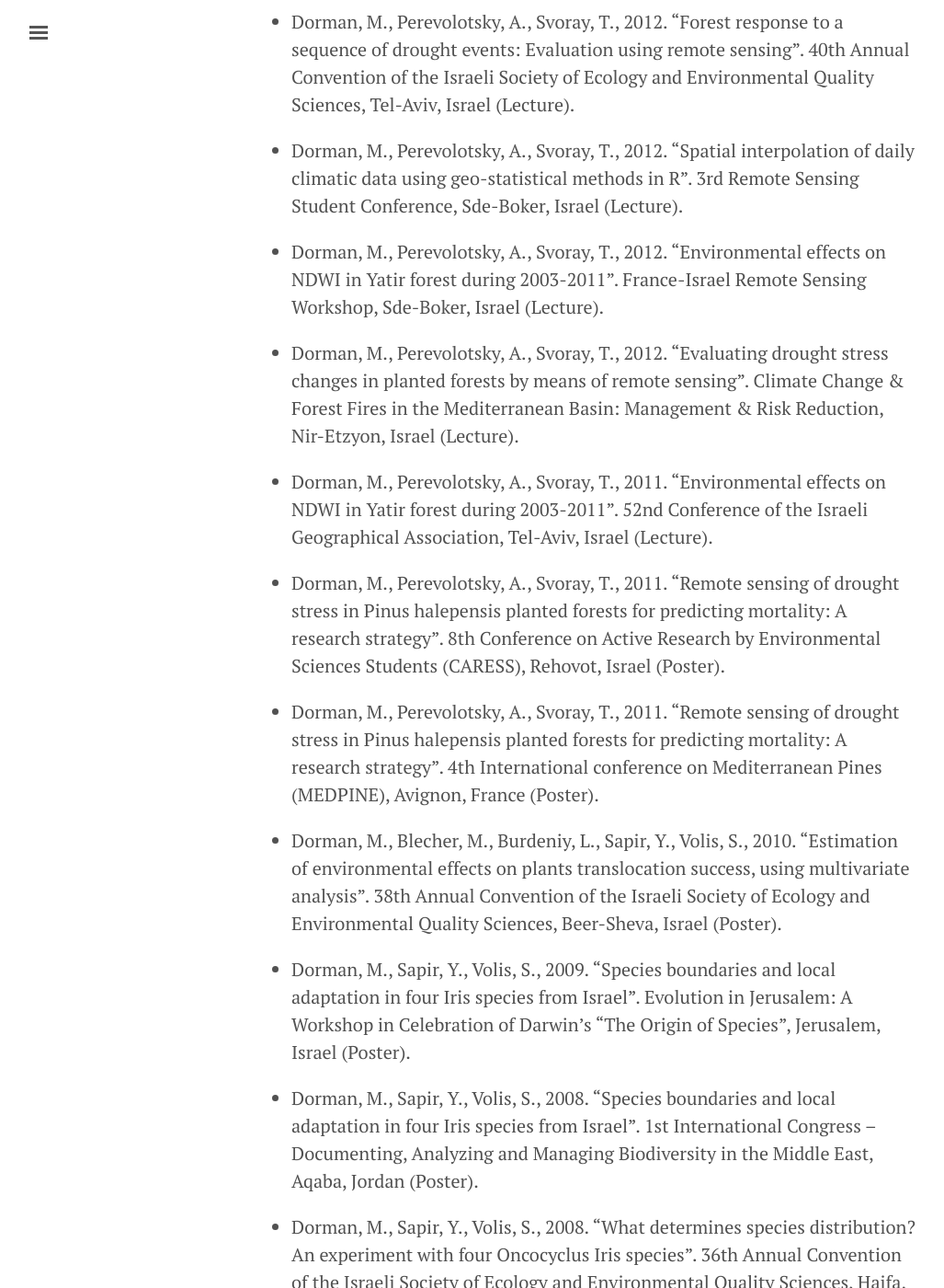
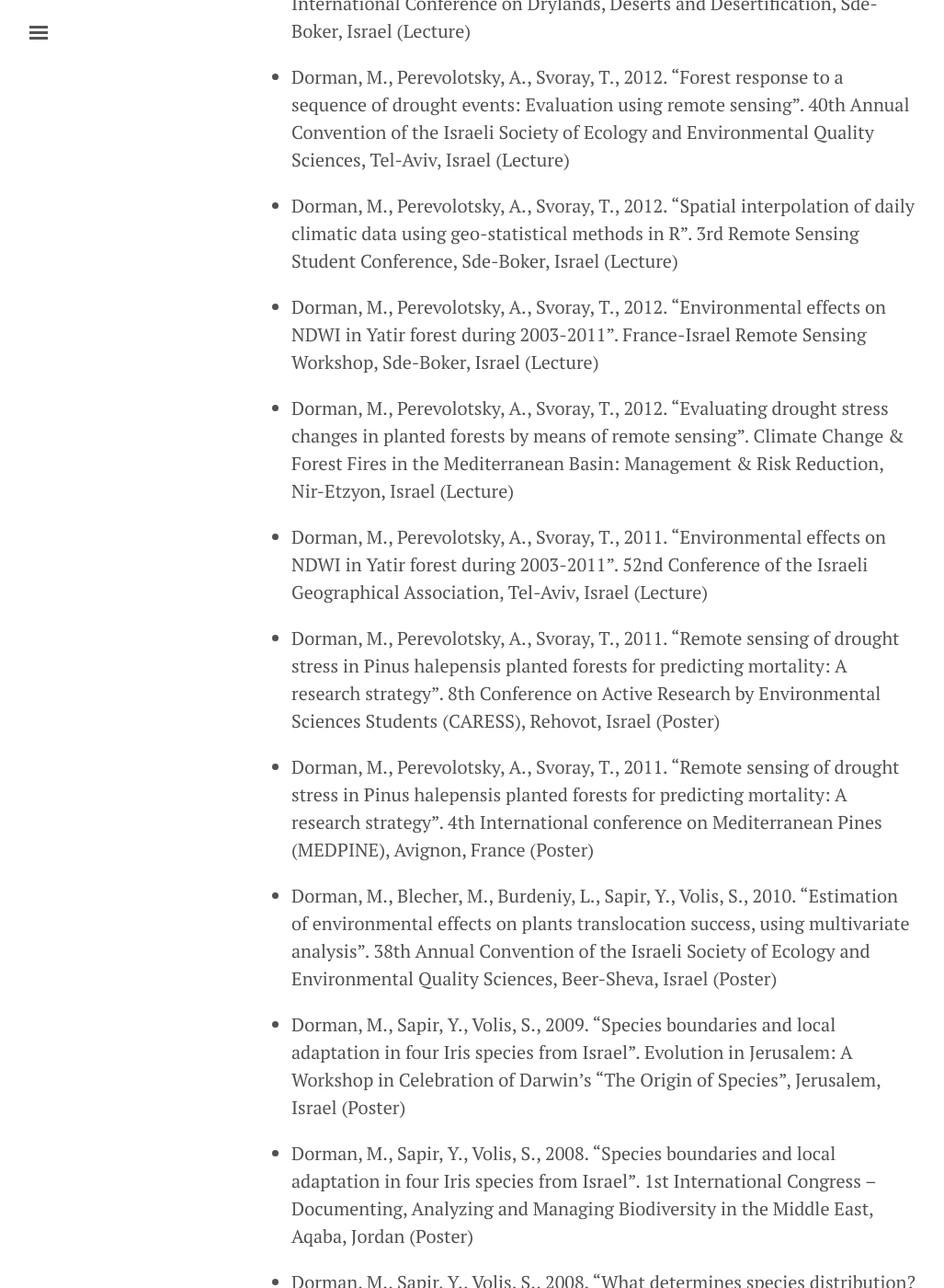
Before and after one commit to michaeldorman/michaeldorman.github.io, a Jekyll site: the page built from cv.md, in a window 1280 px wide and 1400 px high, scrolled down 3647 px. Shown: the whole window at 92% size, without its empty margins (3-1030 px from the left). Built offline with Jekyll 4.4.1, drawn with Linux system fonts in a browser that asks for light colours; some of the changed text lies outside the part shown.

Commit message:
Update cv.md

```diff
--- a/cv.md
+++ b/cv.md
@@ -3,7 +3,7 @@ layout: page
 title: CV
 ---
 
-> Birth date: 1.9.1984
+> Birth date: 1.9.1984.
 > E-mail: michael [dot] dorman [at] mail.huji.ac.il
 > Address: Neve Alon st. 12/10 Rehovot 76455
 > Phone: 054-3095886
@@ -60,51 +60,53 @@ title: CV
 ## Grants/Awards
 2014
 : The Karshon Foundation Scholarship in Forest Research, Bet-Dagan
+
 2009
 : Merav Ziv Award for Excellence in Ecology, Sde-Boker
+
 2006, 2007
 : Dean’s list, Rehovot
 : JNF grant for "Nature Conservation" B.Sc program, Rehovot
 
 ## Presentation in conferences
 
-* Dorman, M., Svoray, T., Perevolotsky, A., Moshe, Y., Sarris, D. 2014. What determines tree mortality in dry environments? A multi-perspective approach. 55th Conference of the Israeli Geographical Association, Haifa, Israel (Lecture).
+* Dorman, M., Svoray, T., Perevolotsky, A., Moshe, Y., Sarris, D. 2014. What determines tree mortality in dry environments? A multi-perspective approach. 55th Conference of the Israeli Geographical Association, Haifa, Israel (Lecture)
 
-* Dorman, M., Svoray, T., Perevolotsky, A., Moshe, Y., Sarris, D. 2014. What determines tree mortality in dry environments? A multi-perspective approach. 42nd Annual Convention of the Israeli Society of Ecology and Environmental Quality Sciences, Ramat-Gan, Israel (Lecture).
+* Dorman, M., Svoray, T., Perevolotsky, A., Moshe, Y., Sarris, D. 2014. What determines tree mortality in dry environments? A multi-perspective approach. 42nd Annual Convention of the Israeli Society of Ecology and Environmental Quality Sciences, Ramat-Gan, Israel (Lecture)
 
-* Dorman, M., Svoray, T., Perevolotsky, A. 2014. Scale and replication in observational work: Pinus halepensis mortality in planted forests. Israel Science Foundation Workshop: Replication Uncertainty in the Biological Sciences. Tel-Hai, Israel (Lecture).
+* Dorman, M., Svoray, T., Perevolotsky, A. 2014. Scale and replication in observational work: Pinus halepensis mortality in planted forests. Israel Science Foundation Workshop: Replication Uncertainty in the Biological Sciences. Tel-Hai, Israel (Lecture)
 
-* Dorman, M., Perevolotsky, A., Sarris, D., Svoray, T. 2014. The effect of rainfall and competition intensity on forest response to drought: Lessons from a dry environment. Trees at the edge: the biology of growth limitation in trees (Basel-Israel Symposium). Rehovot, Israel (Lecture).
+* Dorman, M., Perevolotsky, A., Sarris, D., Svoray, T. 2014. The effect of rainfall and competition intensity on forest response to drought: Lessons from a dry environment. Trees at the edge: the biology of growth limitation in trees (Basel-Israel Symposium). Rehovot, Israel (Lecture)
 
-* Dorman, M., Svoray, T., Perevolotsky, A., Cooper, A. 2013. "Determinants of tree mortality spatial pattern in a planted forest from the semi-arid region". 41st Annual Convention of the Israeli Society of Ecology and Environmental Quality Sciences, Rehovot, Israel (Lecture).
+* Dorman, M., Svoray, T., Perevolotsky, A., Cooper, A. 2013. "Determinants of tree mortality spatial pattern in a planted forest from the semi-arid region". 41st Annual Convention of the Israeli Society of Ecology and Environmental Quality Sciences, Rehovot, Israel (Lecture)
 
-* Dorman, M., Perevolotsky, A., Svoray, T., 2013. "Forest performance during drought periods: diverging long-term trends and short-term responses to annual rainfall along a climatic gradient". INTECOL 2013, London, England (Poster).
+* Dorman, M., Perevolotsky, A., Svoray, T., 2013. "Forest performance during drought periods: diverging long-term trends and short-term responses to annual rainfall along a climatic gradient". INTECOL 2013, London, England (Poster)
 
-* Dorman, M., Perevolotsky, A., Svoray, T., 2013. "Pinus halepensis forests response to drought: assessment using remote sensing". Land Development Administration Annual Conference, Bet-Dagan, Israel (Lecture).
+* Dorman, M., Perevolotsky, A., Svoray, T., 2013. "Pinus halepensis forests response to drought: assessment using remote sensing". Land Development Administration Annual Conference, Bet-Dagan, Israel (Lecture)
 
-* Dorman, M., Perevolotsky, A., Svoray, T., 2012. "Forest response to a sequence of drought events: Evaluation using remote sensing". 4th International Conference on Drylands, Deserts and Desertification, Sde-Boker, Israel (Lecture).
+* Dorman, M., Perevolotsky, A., Svoray, T., 2012. "Forest response to a sequence of drought events: Evaluation using remote sensing". 4th International Conference on Drylands, Deserts and Desertification, Sde-Boker, Israel (Lecture)
 
-* Dorman, M., Perevolotsky, A., Svoray, T., 2012. "Forest response to a sequence of drought events: Evaluation using remote sensing". 40th Annual Convention of the Israeli Society of Ecology and Environmental Quality Sciences, Tel-Aviv, Israel (Lecture).
+* Dorman, M., Perevolotsky, A., Svoray, T., 2012. "Forest response to a sequence of drought events: Evaluation using remote sensing". 40th Annual Convention of the Israeli Society of Ecology and Environmental Quality Sciences, Tel-Aviv, Israel (Lecture)
 
-* Dorman, M., Perevolotsky, A., Svoray, T., 2012. "Spatial interpolation of daily climatic data using geo-statistical methods in R". 3rd Remote Sensing Student Conference, Sde-Boker, Israel (Lecture).
+* Dorman, M., Perevolotsky, A., Svoray, T., 2012. "Spatial interpolation of daily climatic data using geo-statistical methods in R". 3rd Remote Sensing Student Conference, Sde-Boker, Israel (Lecture)
 
-* Dorman, M., Perevolotsky, A., Svoray, T., 2012. "Environmental effects on NDWI in Yatir forest during 2003-2011". France-Israel Remote Sensing Workshop, Sde-Boker, Israel (Lecture).
+* Dorman, M., Perevolotsky, A., Svoray, T., 2012. "Environmental effects on NDWI in Yatir forest during 2003-2011". France-Israel Remote Sensing Workshop, Sde-Boker, Israel (Lecture)
 
-* Dorman, M., Perevolotsky, A., Svoray, T., 2012. "Evaluating drought stress changes in planted forests by means of remote sensing". Climate Change & Forest Fires in the Mediterranean Basin: Management & Risk Reduction, Nir-Etzyon, Israel (Lecture).
+* Dorman, M., Perevolotsky, A., Svoray, T., 2012. "Evaluating drought stress changes in planted forests by means of remote sensing". Climate Change & Forest Fires in the Mediterranean Basin: Management & Risk Reduction, Nir-Etzyon, Israel (Lecture)
 
-* Dorman, M., Perevolotsky, A., Svoray, T., 2011. "Environmental effects on NDWI in Yatir forest during 2003-2011". 52nd Conference of the Israeli Geographical Association, Tel-Aviv, Israel (Lecture).
+* Dorman, M., Perevolotsky, A., Svoray, T., 2011. "Environmental effects on NDWI in Yatir forest during 2003-2011". 52nd Conference of the Israeli Geographical Association, Tel-Aviv, Israel (Lecture)
 
-* Dorman, M., Perevolotsky, A., Svoray, T., 2011. "Remote sensing of drought stress in Pinus halepensis planted forests for predicting mortality: A research strategy". 8th Conference on Active Research by Environmental Sciences Students (CARESS), Rehovot, Israel (Poster).
+* Dorman, M., Perevolotsky, A., Svoray, T., 2011. "Remote sensing of drought stress in Pinus halepensis planted forests for predicting mortality: A research strategy". 8th Conference on Active Research by Environmental Sciences Students (CARESS), Rehovot, Israel (Poster)
 
-* Dorman, M., Perevolotsky, A., Svoray, T., 2011. "Remote sensing of drought stress in Pinus halepensis planted forests for predicting mortality: A research strategy". 4th International conference on Mediterranean Pines (MEDPINE), Avignon, France (Poster).
+* Dorman, M., Perevolotsky, A., Svoray, T., 2011. "Remote sensing of drought stress in Pinus halepensis planted forests for predicting mortality: A research strategy". 4th International conference on Mediterranean Pines (MEDPINE), Avignon, France (Poster)
 
-* Dorman, M., Blecher, M., Burdeniy, L., Sapir, Y., Volis, S., 2010. "Estimation of environmental effects on plants translocation success, using multivariate analysis". 38th Annual Convention of the Israeli Society of Ecology and Environmental Quality Sciences, Beer-Sheva, Israel (Poster).
+* Dorman, M., Blecher, M., Burdeniy, L., Sapir, Y., Volis, S., 2010. "Estimation of environmental effects on plants translocation success, using multivariate analysis". 38th Annual Convention of the Israeli Society of Ecology and Environmental Quality Sciences, Beer-Sheva, Israel (Poster)
 
-* Dorman, M., Sapir, Y., Volis, S., 2009. "Species boundaries and local adaptation in four Iris species from Israel". Evolution in Jerusalem: A Workshop in Celebration of Darwin's "The Origin of Species", Jerusalem, Israel (Poster).
+* Dorman, M., Sapir, Y., Volis, S., 2009. "Species boundaries and local adaptation in four Iris species from Israel". Evolution in Jerusalem: A Workshop in Celebration of Darwin's "The Origin of Species", Jerusalem, Israel (Poster)
 
-* Dorman, M., Sapir, Y., Volis, S., 2008. "Species boundaries and local adaptation in four Iris species from Israel". 1st International Congress – Documenting, Analyzing and Managing Biodiversity in the Middle East, Aqaba, Jordan (Poster).
+* Dorman, M., Sapir, Y., Volis, S., 2008. "Species boundaries and local adaptation in four Iris species from Israel". 1st International Congress – Documenting, Analyzing and Managing Biodiversity in the Middle East, Aqaba, Jordan (Poster)
 
-* Dorman, M., Sapir, Y., Volis, S., 2008. "What determines species distribution? An experiment with four Oncocyclus Iris species". 36th Annual Convention of the Israeli Society of Ecology and Environmental Quality Sciences, Haifa, Israel (Lecture).
+* Dorman, M., Sapir, Y., Volis, S., 2008. "What determines species distribution? An experiment with four Oncocyclus Iris species". 36th Annual Convention of the Israeli Society of Ecology and Environmental Quality Sciences, Haifa, Israel (Lecture)
 
 ## Work experience
 
@@ -120,7 +122,8 @@ March 2009 - July 2009 – Teaching Assistant, "Plant Sciences Laboratory", Ben-
 
 August 2006 – Practical work in JNF forestry department, Eshtaol
 
-Computer skills
+## Computer skills
+
 R – Extensive experience, including: GIS and image processing operations, time series and spatial data statistical analysis, working with large datasets, advanced visualization techniques
 Python – Experience with writing scripts for ArcGIS
 ArcGIS, Erdas Imagine, STATISTICA, SPSS, JMP, CANOCO – Extensive experience
```
